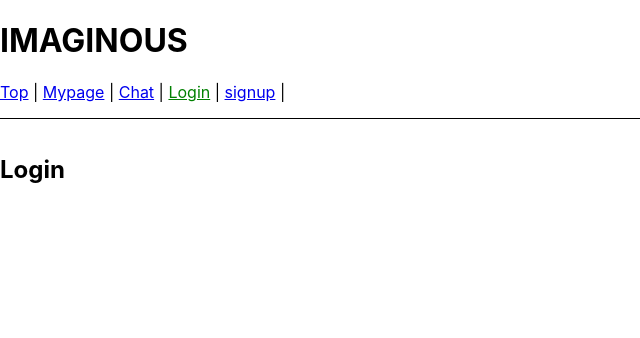
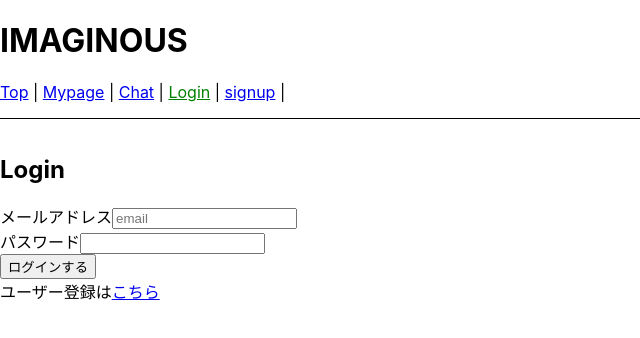
Before and after one commit to tatsujiro000/imaginous, a React (Create React App) app in the folder front/: page /login in a window 1280 px wide. Shown: the top 338 px of the page, without its empty margins (0-640 px from the left). Built offline with nearby package versions, Linux system fonts and the light colour scheme; no server answers.

Commit message:
add-auth

```diff
--- a/front/src/App.js
+++ b/front/src/App.js
@@ -1,9 +1,11 @@
 import { Outlet, NavLink } from "react-router-dom";
 import './App.css';
+import { AuthProvider } from './context/authContext';
 
 
 export default function App() {
   return (
+    <AuthProvider>
       <div>
         <h1>IMAGINOUS</h1>
         <nav
@@ -21,5 +23,6 @@ export default function App() {
         <Outlet />
 
       </div>
+    </AuthProvider>
   );
 }
--- /dev/null
+++ b/front/src/context/authContext.jsx
@@ -0,0 +1,36 @@
+import { getAuth } from "firebase/auth";
+import { createContext, useState, useContext, useEffect } from "react";
+
+const AuthContext = createContext();
+
+export function useAuthContext() {
+    return useContext(AuthContext);
+}
+
+export function AuthProvider({ children}) {
+    const [user, setUser ] = useState('');
+    const [loading, setLoading ] = useState(true);
+    const auth = getAuth();
+
+    const value = {
+        user,
+        loading,
+    };
+
+    useEffect(() => {
+        const unsubscribed = auth.onAuthStateChanged((user) => {
+            setUser(user);
+            setLoading(false);
+        });
+        return () => {
+            unsubscribed();
+        }
+    },[]);
+
+    if(loading){
+        return <p>loading...</p>;
+    } else {
+        return <AuthContext.Provider value={value}>{!loading && children }</AuthContext.Provider>
+    }
+
+}
--- a/front/src/routes/login.jsx
+++ b/front/src/routes/login.jsx
@@ -1,7 +1,64 @@
+import { getAuth, signInWithEmailAndPassword } from "firebase/auth";
+import { useRef,useState } from "react";
+import { Link, useNavigate } from 'react-router-dom';
+
+
 export default function Login() {
+  const emailRef = useRef(null);
+  const passwordRef = useRef(null);
+  const navigate = useNavigate();
+  const [error, setError] = useState('');
+
+
+
+    const handleSubmit = async (event) => {
+      event.preventDefault();
+      const auth = getAuth();
+
+      const email = emailRef.current.value;
+      const password = passwordRef.current.value;
+      console.log(emailRef.current.value, passwordRef.current.value);
+      console.log(email, password);
+      await signInWithEmailAndPassword(auth, email, password)
+        .then((userCredential) => {
+          // Signed in
+          const user = userCredential.user;
+          console.log(user);
+          console.log("ログイン");
+          navigate('/top');
+        })
+        .catch((error) => {
+          const errorCode = error.code;
+          const errorMessage = error.message;
+          setError(error.message);
+          console.log(errorCode);
+          console.log(errorMessage);
+          console.log("失敗");
+        });
+    };
+
     return (
       <main style={{ padding: "1rem 0" }}>
         <h2>Login</h2>
+        {error && <p style={{color:'red'}}>{error}</p>}
+        <div>
+          <form onSubmit={handleSubmit}>
+            <div>
+              <label>メールアドレス</label>
+              <input name="email" type="email" placeholder="email" ref={emailRef} />
+            </div>
+            <div>
+              <label>パスワード</label>
+              <input name="password" type="password" ref={passwordRef} />
+            </div>
+            <div>
+              <button>ログインする</button>
+            </div>
+            <div>
+              ユーザー登録は<Link to={'/signup'}>こちら</Link>
+            </div>
+          </form>
+        </div>
       </main>
     );
 }
--- a/front/src/routes/signup.jsx
+++ b/front/src/routes/signup.jsx
@@ -1,7 +1,62 @@
+import { getAuth, createUserWithEmailAndPassword } from "firebase/auth";
+import { useRef, useState } from "react";
+import { Link, useNavigate } from 'react-router-dom';
+
+
 export default function Signup() {
+  const emailRef = useRef(null);
+  const passwordRef = useRef(null);
+  const navigate = useNavigate();
+  const [error, setError] = useState('');
+
+
+
+    const handleSubmit = async (event) => {
+      event.preventDefault();
+      const auth = getAuth();
+
+      const email = emailRef.current.value;
+      const password = passwordRef.current.value;
+      console.log(emailRef.current.value, passwordRef.current.value);
+      console.log(email, password);
+      await createUserWithEmailAndPassword(auth, email, password)
+        .then((userCredential) => {
+          // Signed in
+          const user = userCredential.user;
+          console.log(user);
+          console.log("登録");
+          navigate('/top');
+
+        })
+        .catch((error) => {
+          const errorCode = error.code;
+          const errorMessage = error.message;
+          setError(error.message);
+          console.log(errorCode);
+          console.log(errorMessage);
+          console.log("失敗");
+        });
+    };
+
     return (
       <main style={{ padding: "1rem 0" }}>
         <h2>Signup</h2>
+        {error && <p style={{color:'red'}}>{error}</p>}
+        <div>
+          <form onSubmit={handleSubmit}>
+            <div>
+              <label>メールアドレス</label>
+              <input name="email" type="email" placeholder="email" ref={emailRef} />
+            </div>
+            <div>
+              <label>パスワード</label>
+              <input name="password" type="password" ref={passwordRef} />
+            </div>
+            <div>
+              <button>登録する</button>
+            </div>
+          </form>
+        </div>
       </main>
     );
 }
--- a/front/src/routes/top.jsx
+++ b/front/src/routes/top.jsx
@@ -2,9 +2,24 @@ import db from '../firebase.js';
 import { collection, getDocs, orderBy, query } from "firebase/firestore";
 import React, { useState, useEffect } from 'react';
 import Event from '../components/event';
+import { useNavigate, Navigate } from 'react-router-dom';
+import { getAuth } from 'firebase/auth';
+import { useAuthContext } from '../context/authContext';
+
+
 
 export default function Top() {
     const [events, setEvents] = useState([]);
+    const navigate = useNavigate();
+    const { user } = useAuthContext();
+
+    const handleLogout = () => {
+      const auth = getAuth();
+      auth.signOut();
+      navigate('/login');
+    };
+
+
 
     useEffect(() => {
       const eventsData = collection(db, "events");
@@ -14,8 +29,12 @@ export default function Top() {
       });
     },[]);
 
-    return (
-      <main style={{ padding: "1rem 0" }}>
+
+    if (!user) {
+      return <Navigate to="/login" />;
+    } else {
+      return (
+        <main style={{ padding: "1rem 0" }}>
         <h2>Top</h2>
         <div>
           {events.map((event) => (
@@ -27,6 +46,11 @@ export default function Top() {
             />
             ))}
         </div>
+        <button onClick={handleLogout}>ログアウト</button>
+
       </main>
-    );
+      );
+    }
+
+
 }
```
Lines whose indentation alone changed are shown as unchanged.
